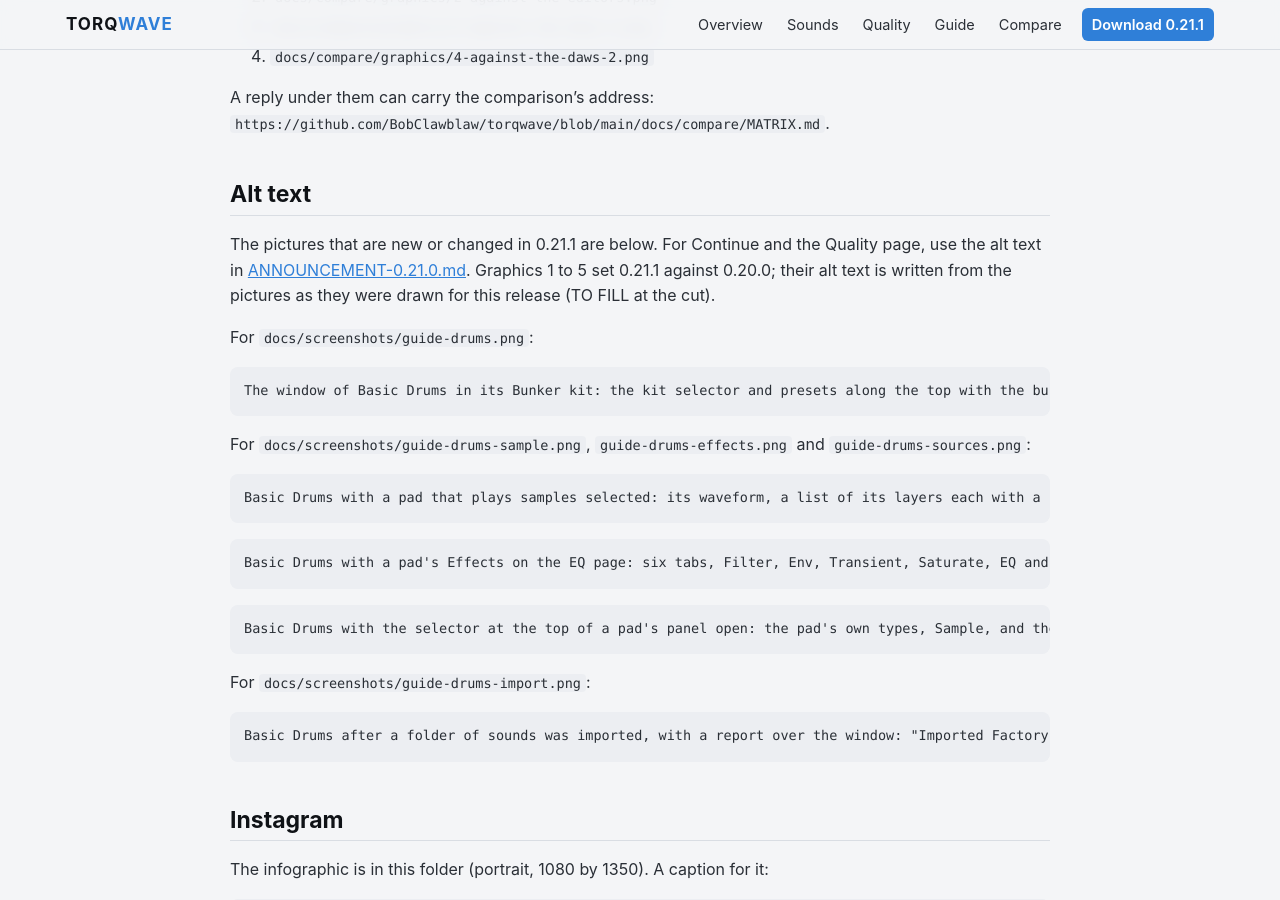
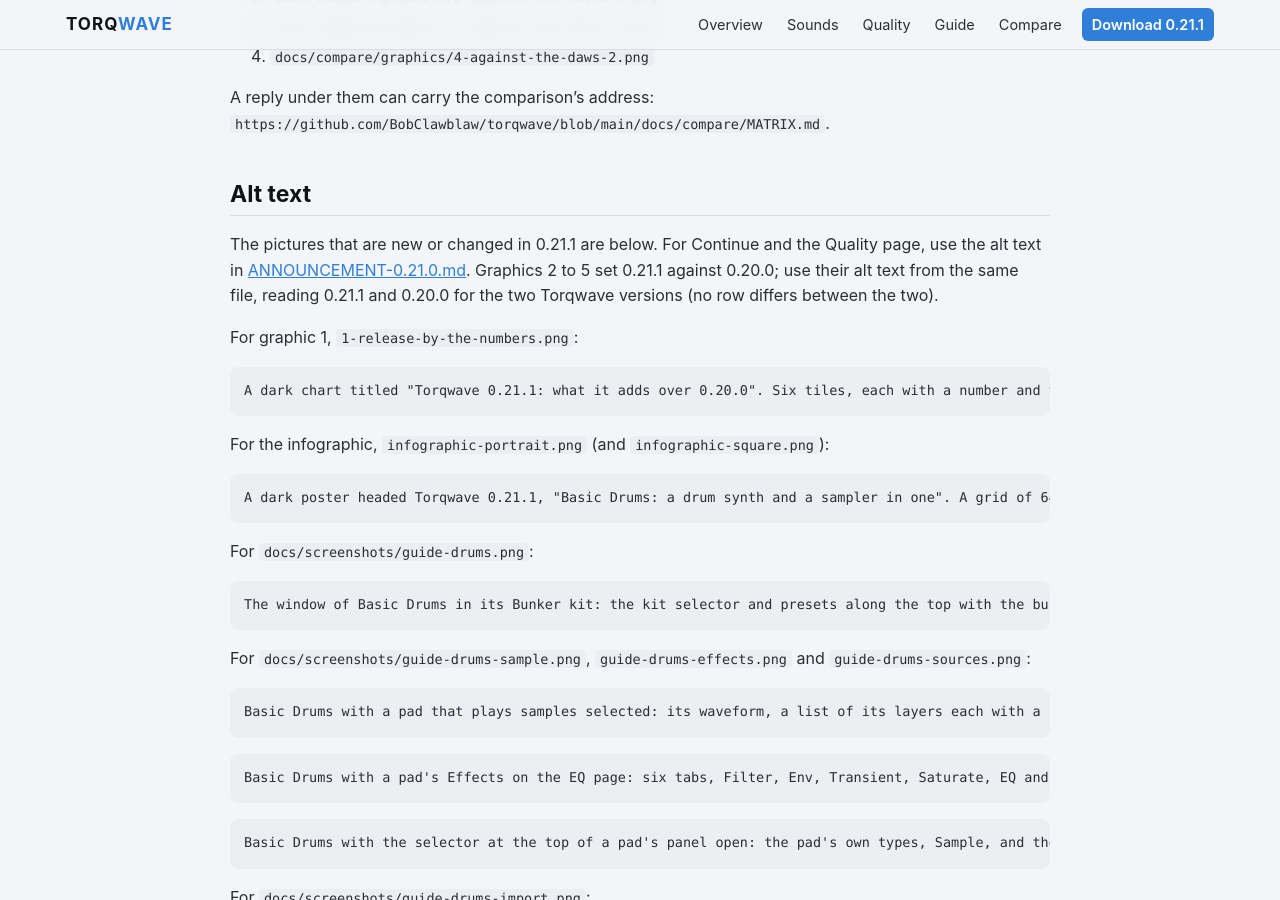
Before and after one commit to BobClawblaw/torqwave, a Jekyll site: the page built from docs/releases/0.21.1/ANNOUNCEMENT.md, in a window 1280 px wide and 900 px high, scrolled down 2389 px. Built offline with Jekyll 4.4.1, drawn with Linux system fonts in a browser that asks for light colours; our own code applies the rules of GitHub Pages for plain Markdown files.

Commit message:
The 0.21.1 announcement: alt text for the release graphic and the infographic

````diff
--- a/docs/releases/0.21.1/ANNOUNCEMENT.md
+++ b/docs/releases/0.21.1/ANNOUNCEMENT.md
@@ -91,7 +91,19 @@ A reply under them can carry the comparison's address: `https://github.com/BobCl
 
 ## Alt text
 
-The pictures that are new or changed in 0.21.1 are below. For Continue and the Quality page, use the alt text in [ANNOUNCEMENT-0.21.0.md](../../announcements/ANNOUNCEMENT-0.21.0.md). Graphics 1 to 5 set 0.21.1 against 0.20.0; their alt text is written from the pictures as they were drawn for this release (TO FILL at the cut).
+The pictures that are new or changed in 0.21.1 are below. For Continue and the Quality page, use the alt text in [ANNOUNCEMENT-0.21.0.md](../../announcements/ANNOUNCEMENT-0.21.0.md). Graphics 2 to 5 set 0.21.1 against 0.20.0; use their alt text from the same file, reading 0.21.1 and 0.20.0 for the two Torqwave versions (no row differs between the two).
+
+For graphic 1, `1-release-by-the-numbers.png`:
+
+```alt
+A dark chart titled "Torqwave 0.21.1: what it adds over 0.20.0". Six tiles, each with a number and the figure for 0.20.0 under it: 64 drum pads (30 before), 54 drum sources (30 before), 15 drum kits (7 before), 16 layers a pad (0 before), 8 choke groups of your own (0 before), 1,032 sequence presets (1,018 before). A list beside them, "Also new since 0.20.0": sample pads, your own sounds on any drum pad, in layers; on each pad an envelope, transient shaper, saturator, EQ and compressor; imports a folder of sounds, or a Battery 4 kit you own; Modern types for 21 drum sounds; Continue where you left off, unsaved sessions too; Ask Torq remembers the conversation; Maximizer, Click Repair and Repair Clipping corrected; Panic, every instrument silenced.
+```
+
+For the infographic, `infographic-portrait.png` (and `infographic-square.png`):
+
+```alt
+A dark poster headed Torqwave 0.21.1, "Basic Drums: a drum synth and a sampler in one". A grid of 64 pads, the first 30 coloured, beside a large 64: 30 drum sounds, 34 for your samples. Five tiles: 54 synthesized sources; 16 velocity layers a pad, round robin; 5 effects on every pad; 15 kits; 8 choke groups of your own. Under them: the five are envelope, transient shaper, saturator, EQ, compressor; imports a folder of sounds, or Battery 4 kit files you own; also an unsaved session comes back on Continue, and a Panic command. At the foot, bobclawblaw.github.io/torqwave and "Free, open source".
+```
 
 For `docs/screenshots/guide-drums.png`:
 
````
